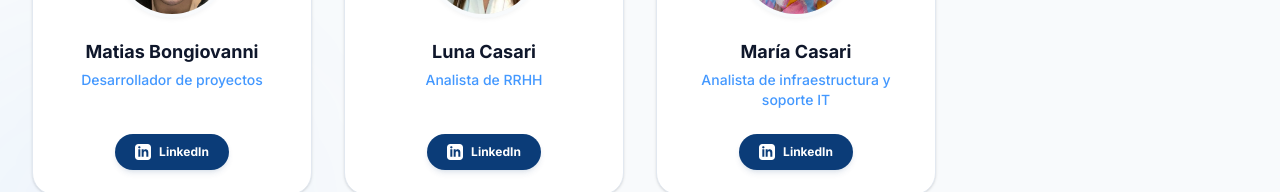
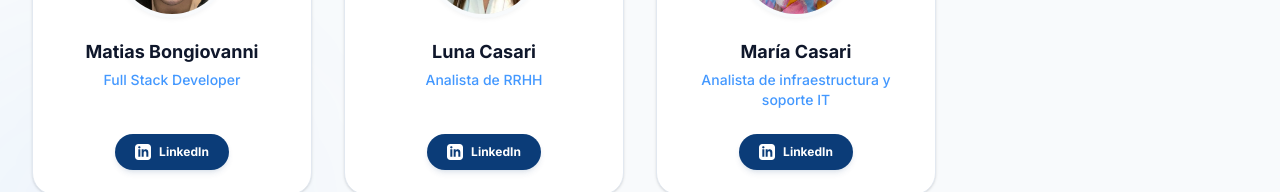
Before and after one commit to matiasbongiovanni/sideas, a Next.js app: page /es/equipo in a window 1280 px wide. Shown: the part 1185-1377 px from the top of the page. Built offline with nearby package versions, Linux system fonts and the light colour scheme.

Commit message:
docs: actualizar rol de Matias a Full Stack Developer
Co-Authored-By: Claude Sonnet 5 <noreply@anthropic.com>

```diff
--- a/src/data/equipo.ts
+++ b/src/data/equipo.ts
@@ -58,7 +58,7 @@ const equipoEs: TeamMember[] = [
   {
     id: "matias-bongiovanni",
     name: "Matias Bongiovanni",
-    role: "Desarrollador de proyectos",
+    role: "Full Stack Developer",
     photo: "/equipo/matias-bongiovanni.jpeg",
     linkedinUrl: "https://www.linkedin.com/in/matibongiovanni/",
   },
```
